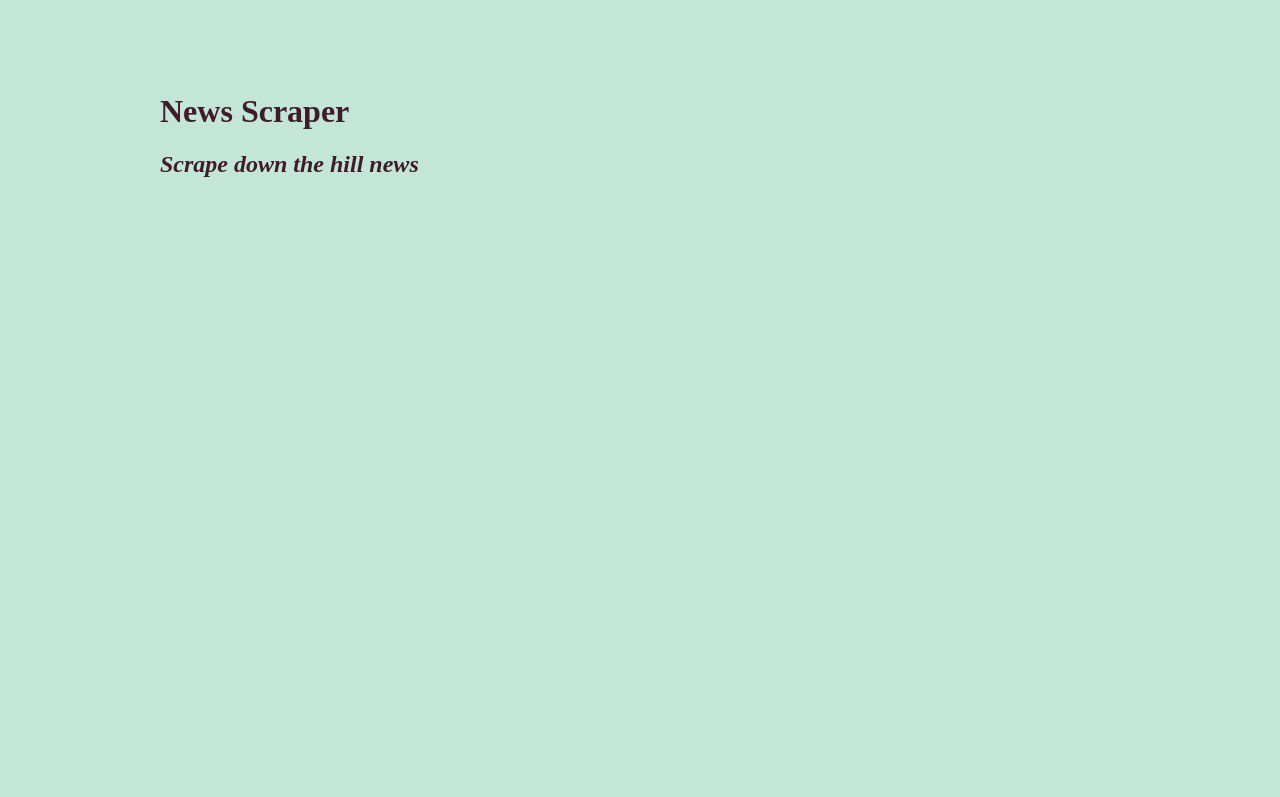
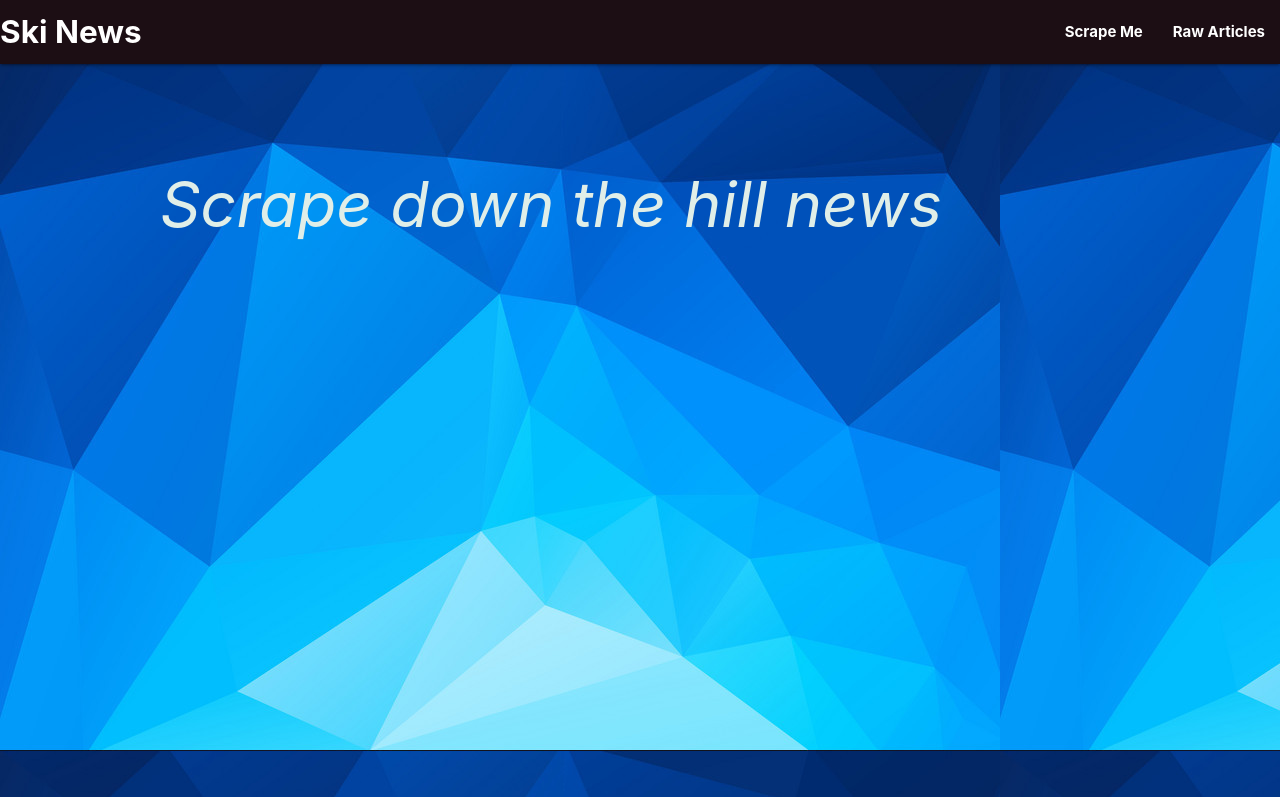
Before and after one commit to DerekCutler/ScrapeNews, a website: page public/index.html in a window 1280 px wide. Shown: the top 797 px of the page. Drawn offline with nearby package versions, Linux system fonts and the light colour scheme; no server answers.

Commit message:
added lots of stytle and some links

```diff
--- a/public/index.html
+++ b/public/index.html
@@ -1,54 +1,89 @@
 <!DOCTYPE html>
 <html lang="en-us">
+
 <head>
   <meta charset="UTF-8">
-    <title>Scraping With Mongoose</title>
+  <meta name="viewport" content="width=device-width, initial-scale=1.0">
+  <meta http-equiv="X-UA-Compatible" content="ie=edge">
+  <!-- Compiled and minified CSS -->
+  <link rel="stylesheet" href="https://cdnjs.cloudflare.com/ajax/libs/materialize/1.0.0/css/materialize.min.css">
+
+  <!-- Compiled and minified JavaScript -->
+  <script src="https://cdnjs.cloudflare.com/ajax/libs/materialize/1.0.0/js/materialize.min.js"></script>
+  <title>Scraping Ski News</title>
   <style>
-      body { background-color: #c3e6d8 }
+    body {
+      background-color: #c3e6d8;
+      background-image: url("./UN.jpg")
+    }
+
+    .nav-wrapper {
+      background-color: #1c0e14 !important;
+      font-size: 14px;
+      font-weight: bold;
+    }
+
     #wrapper {
       width: 960px;
       margin-left: auto;
       margin-right: auto;
       padding-top: 5%;
-        color: #3f1c2a;
+      color: #e0eee8;
     }
+
     #articles {
       display: inline-block;
       overflow: auto;
-        width: 60%;
+      width: 90%;
       height: 700px;
-        color: #2b596a;
+      color: #b1d30d;
     }
+
     #notes {
       float: right;
       width: 42;
       color: #2b596a;
     }
-      textarea, input {
+
+    textarea,
+    input {
       display: block;
       width: 100%;
       background-color: #AAFF71;
     }
+
     input {
       height: 36px;
       font-size: 24px;
     }
+
     textarea {
       height: 200px;
       font-size: 18px;
     }
-
-
   </style>
 </head>
+
 <body>
+  <div class="navbar-fixed">
+    <nav>
+      <div class="nav-wrapper">
+        <a href="#!" class="brand-logo">Ski News</a>
+        <ul class="right hide-on-med-and-down">
+          <li><a href="./scrape">Scrape Me</a></li>
+          <li><a href="./articles">Raw Articles</a></li>
+        </ul>
+      </div>
+    </nav>
+  </div>
   <div id="wrapper">
-      <h1>News Scraper</h1>
-      <h2><i>Scrape down the hill news</i></h2>
+
+    <h1><i>Scrape down the hill news</i></h1>
     <div id="articles"></div>
     <div id="notes"></div>
   </div>
   <script src="https://cdnjs.cloudflare.com/ajax/libs/jquery/3.2.1/jquery.min.js"></script>
   <script src="app.js"></script>
 </body>
+
 </html>
--- a/server.js
+++ b/server.js
@@ -74,7 +74,7 @@ app.get("/scrape", function(req, res) {
     });
 
     // Send a message to the client
-    res.send("Scrape Complete");
+    res.send("Scrape me my friend");
   });
 });
 
```
Also changed, not shown: public/UN.jpg (added), 1 other file. Lines whose indentation alone changed are shown as unchanged.
